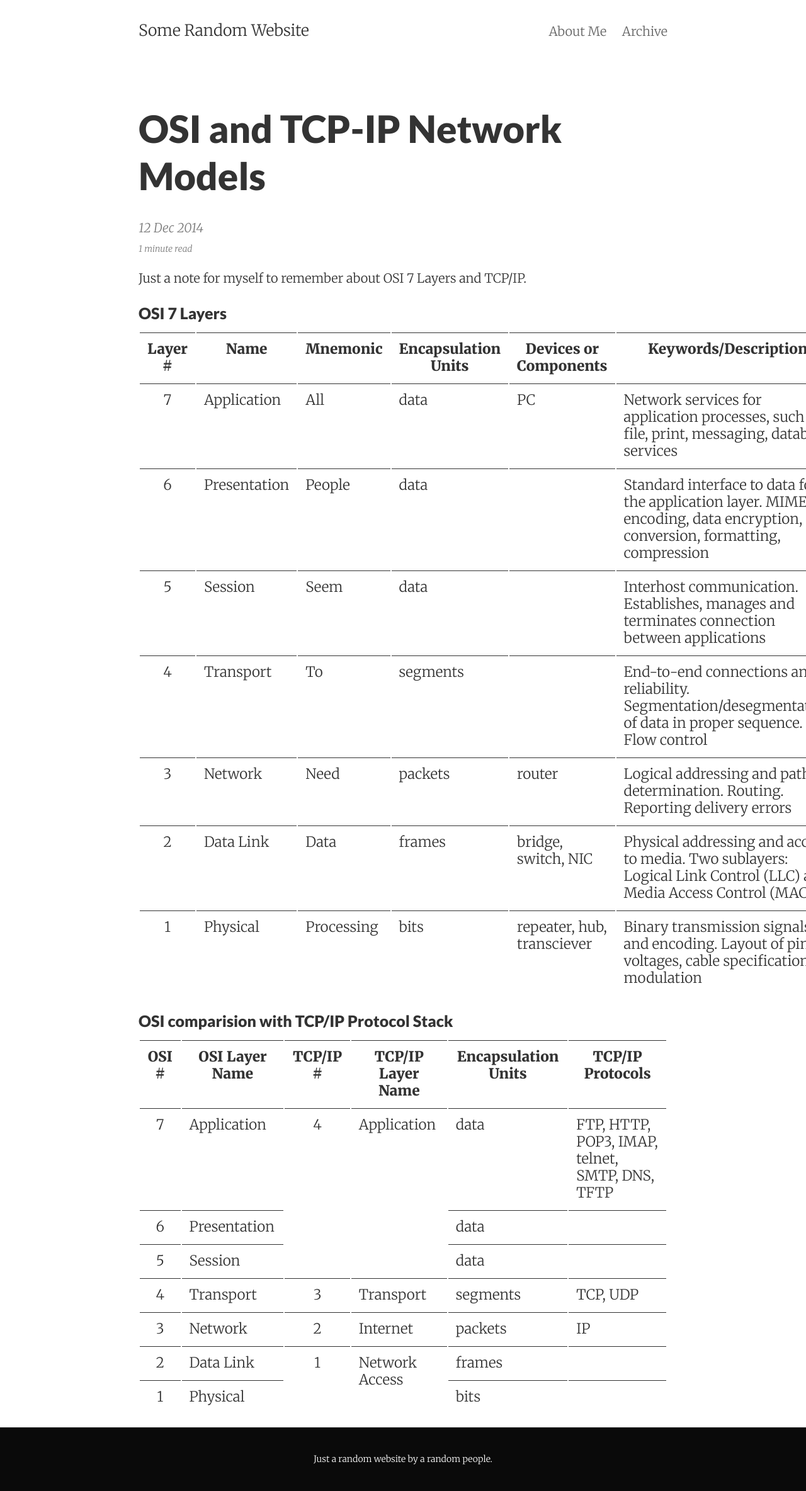
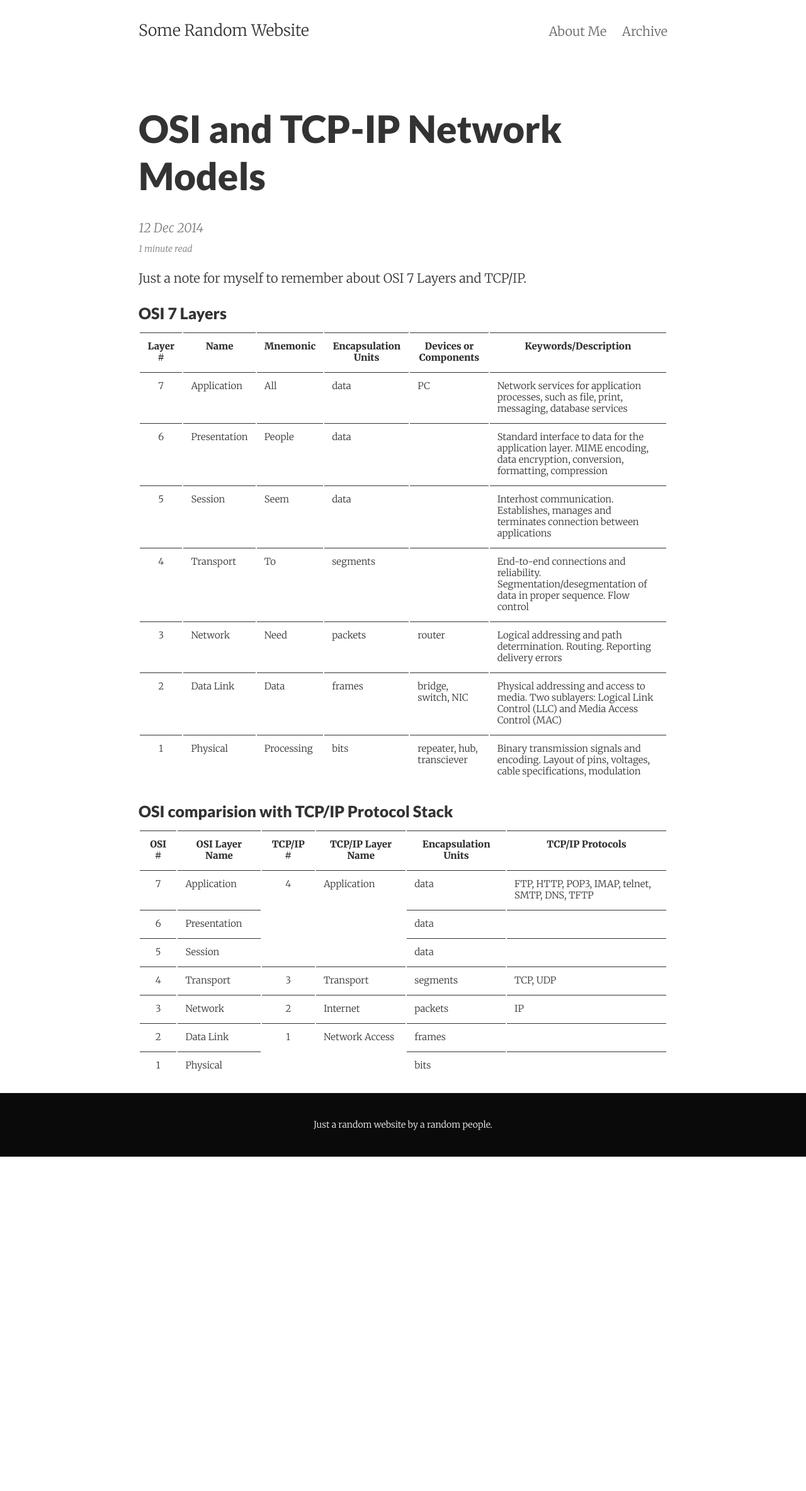
Before and after one commit to wwahyudi/wwahyudi.github.io, a Jekyll site: the page built from _posts/2014-12-12-osi-and-tcp-ip-network-models.md, in a window 1280 px wide. Shown: the whole page at 63% size. Built offline with Jekyll 4.4.1, drawn with Linux system fonts in a browser that asks for light colours; comment, search, counter and statistics services are not loaded; after the commit the page ends 1837 px from its top, so only the background shows below that.

Commit message:
Fixed tables font

```diff
--- a/_posts/2014-12-12-osi-and-tcp-ip-network-models.md
+++ b/_posts/2014-12-12-osi-and-tcp-ip-network-models.md
@@ -10,7 +10,7 @@ Just a note for myself to remember about OSI 7 Layers and TCP/IP.
 
 ### OSI 7 Layers
 
-<table align="center">
+<table align="center" style="font-size: 0.75rem !important;">
     <tbody>
         <tr>
             <th style="text-align: center;">Layer #</th>
@@ -82,7 +82,7 @@ Just a note for myself to remember about OSI 7 Layers and TCP/IP.
 ### OSI comparision with TCP/IP Protocol Stack
 
 
-<table align="center">
+<table align="center" style="font-size: 0.75rem !important;">
     <tbody>
         <tr>
             <th style="text-align: center;">OSI #</th>
```
